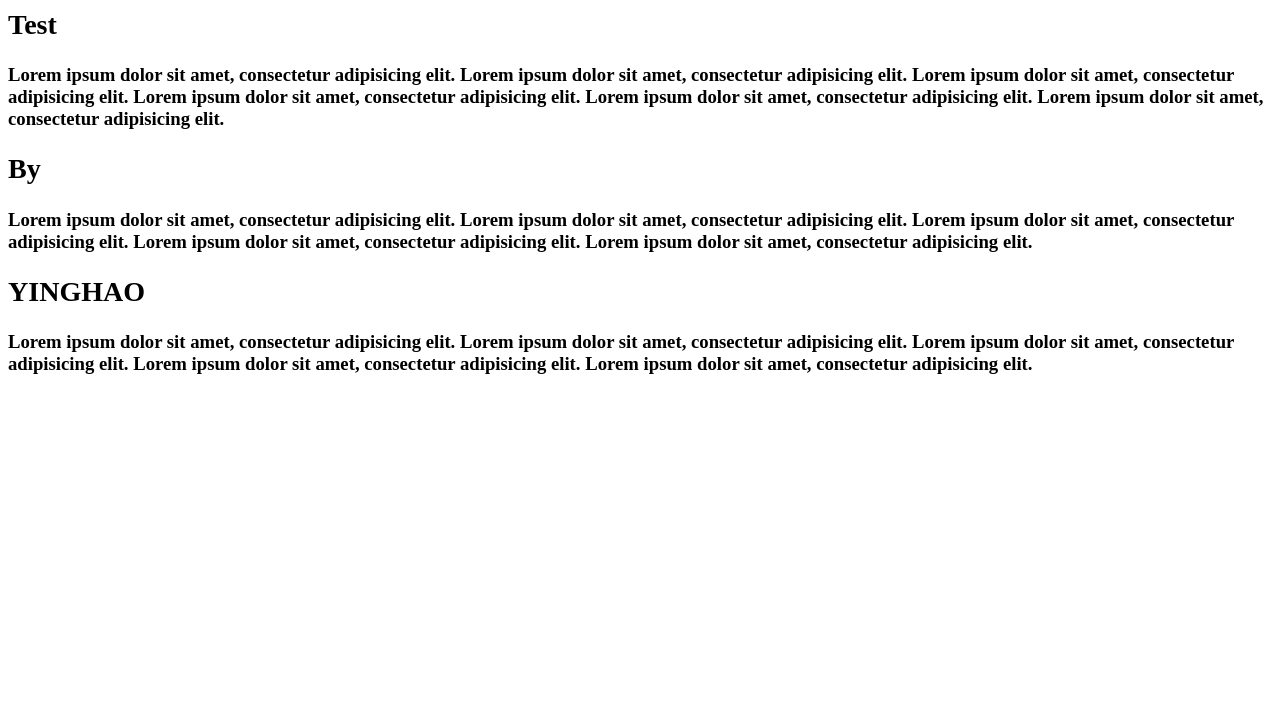
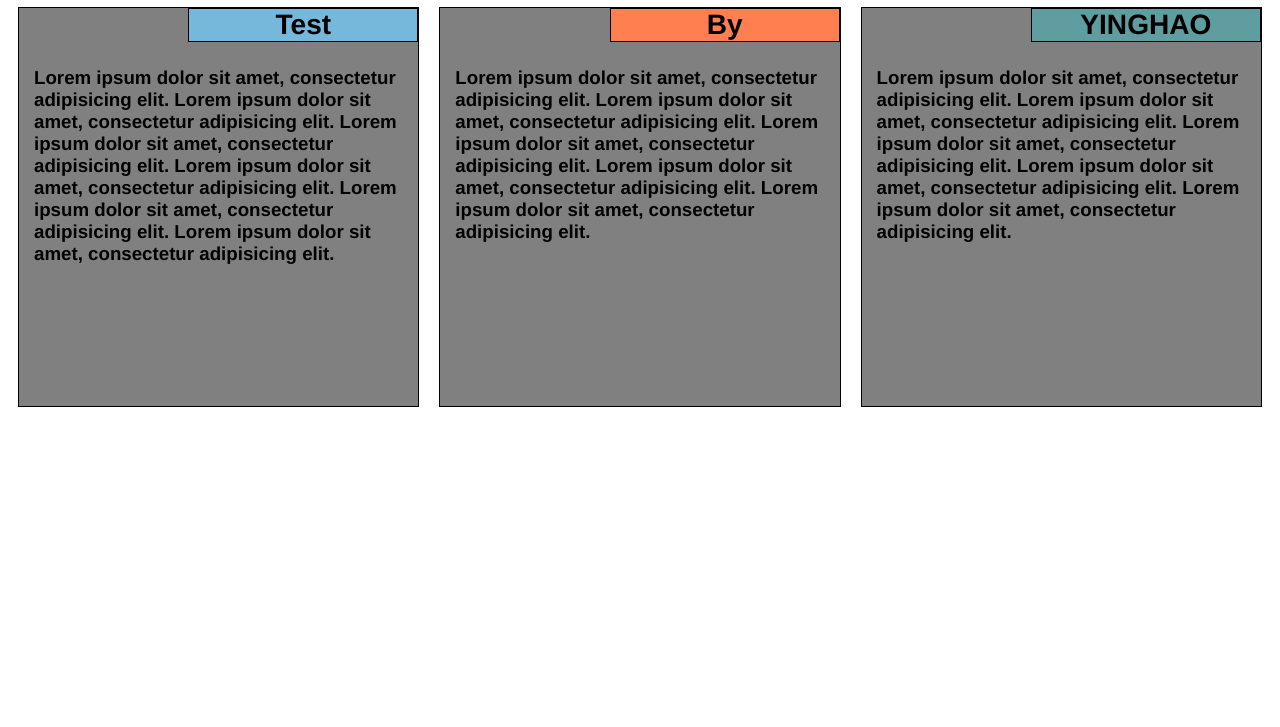
Before and after one commit to Yinghao233/coursera-test, a plain HTML site: page index.html in a window 1280 px wide. Shown: the part 73-800 px from the top of the page. Drawn offline with Linux system fonts and the light colour scheme.

Commit message:
rename file

```diff
--- a/index.html
+++ b/index.html
@@ -5,7 +5,7 @@
 	<meta http-equiv="X-UA-Compatible" content="IE=edge">
 	<meta name="viewport" content="width=device-width, initial-scale=1">
 	<title>Assignment solution for module 2 by Yinghao</title>
-    <link rel="stylesheet" href="text_style.css">
+    <link rel="stylesheet" href="style.css">
 
 </head>
 
```
